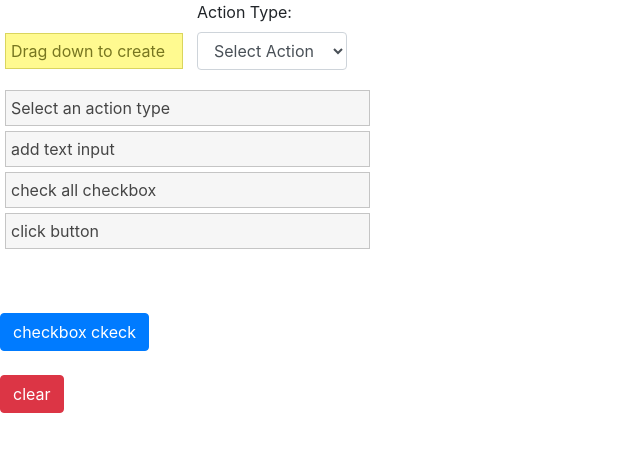
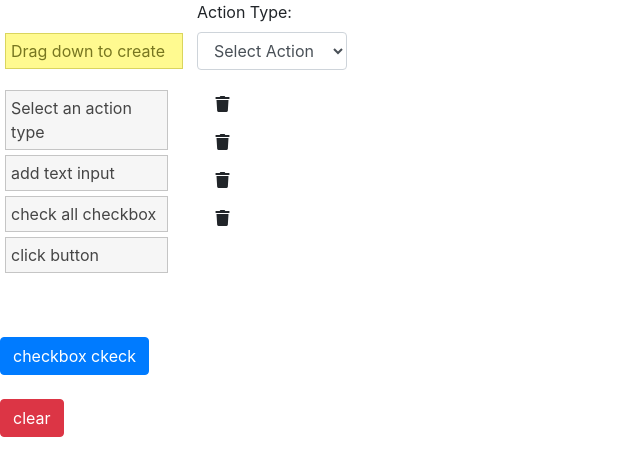
Before and after one commit to piggaycheng/auto_fill_extension, a browser extension: page html/index.html in a window 1280 px wide. Shown: the whole page, without its empty margins (0-640 px from the left). Drawn offline with nearby package versions, Linux system fonts and the light colour scheme.

Commit message:
add FontAwesome 5

```diff
--- a/css/index.css
+++ b/css/index.css
@@ -50,3 +50,29 @@ li.ui-draggable {
     width: 40%;
     margin-left: 5px;
 }
+
+#actionCards {
+    width: 60%;
+}
+
+#actionEditor {
+    width: 30%;
+    margin: 0px;
+}
+
+.btn {
+    background-color: DodgerBlue;
+    border: none;
+    color: white;
+    padding: 12px 16px;
+    font-size: 16px;
+    cursor: pointer;
+}
+
+.row {
+    display: table;
+}
+
+.col {
+    display: table-cell;
+}
--- a/html/index.html
+++ b/html/index.html
@@ -8,6 +8,7 @@
     <link rel="stylesheet" type="text/css" href="../css/index.css">
     <link rel="stylesheet" type="text/css" href="../node_modules/bootstrap/dist/css/bootstrap.min.css">
     <link rel="stylesheet" type="text/css" href="../node_modules/jquery-ui-dist/jquery-ui.min.css">
+    <link rel="stylesheet" type="text/css" href="../node_modules/@fortawesome/fontawesome-free/css/all.min.css">
     <script src="../node_modules/jquery/dist/jquery.min.js"></script>
     <script src="../node_modules/jquery-ui-dist/jquery-ui.min.js"></script>
     <script src="../js/index.js"></script>
@@ -16,9 +17,9 @@
     <div id="main">
         <div id="inputsArea"></div>
         <div id="cardsArea">
-            <div id="actionArea">
+            <div id="actionCreateArea">
                 <div id="actionCreator">
-                    <ul id="action">
+                    <ul>
                         <li id="draggable" class="ui-state-highlight">Drag down to create</li>
                     </ul>
                 </div>
@@ -33,13 +34,21 @@
                 </div>
             </div>
 
-            <div id="actionCards">
+            <div id="actionListArea" class="row">
+                <div id="actionCards" class="col">
                     <ul id="sortable">
                         <li class="ui-state-default">Select an action type</li>
                         <li class="ui-state-default">add text input</li>
                         <li class="ui-state-default">check all checkbox</li>
                         <li class="ui-state-default">click button</li>
                     </ul>
+                </div>
+                <div id="actionEditor" class="col">
+                    <div><button class="btn"><i class="fas fa-trash"></i></button></div>
+                    <div><button class="btn"><i class="fas fa-trash"></i></button></div>
+                    <div><button class="btn"><i class="fas fa-trash"></i></button></div>
+                    <div><button class="btn"><i class="fas fa-trash"></i></button></div>
+                </div>
             </div>
         </div>
         <button type="button" class="btn btn-primary" id="okBtn" style="display: none">OK</button><br><br>
--- a/package.json
+++ b/package.json
@@ -17,6 +17,7 @@
   },
   "homepage": "https://github.com/piggaycheng/auto_fill_extension#readme",
   "dependencies": {
+    "@fortawesome/fontawesome-free": "^5.11.2",
     "bootstrap": "^4.3.1",
     "jquery": "^3.4.1",
     "jquery-ui-dist": "^1.12.1"
```
Also changed, not shown: 1 other file. Lines whose indentation alone changed are shown as unchanged.
